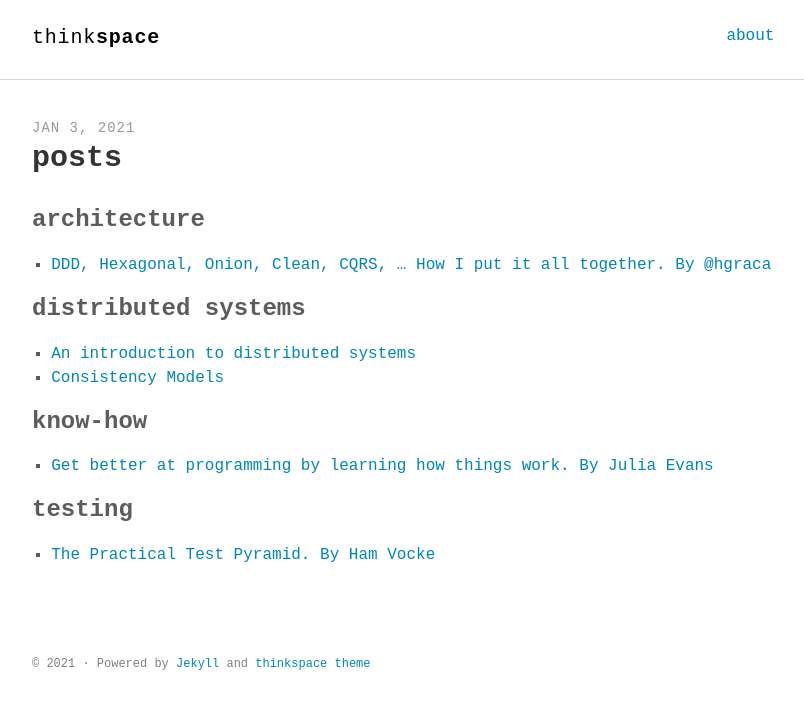
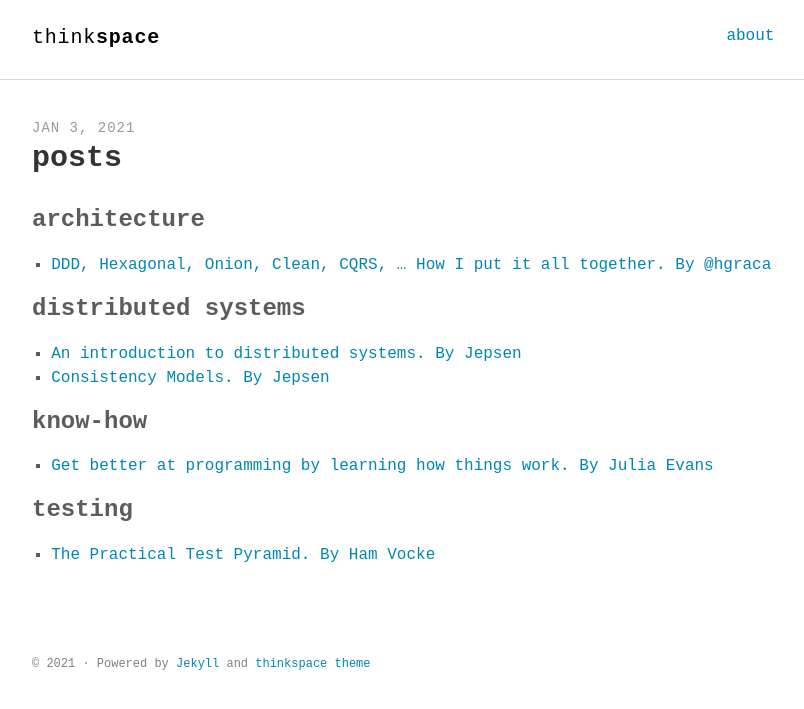
Before and after one commit to km3ll/km3ll.github.io, a Jekyll site: the page built from _posts/2021-01-03-posts.md, in a window 1280 px wide. Shown: the top 709 px of the page, without its empty margins (232-1036 px from the left). Built offline with Jekyll 4.4.1, drawn with Linux system fonts in a browser that asks for light colours; some web fonts are replaced.

Commit message:
Add author name to multiple posts

```diff
--- a/_posts/2021-01-03-posts.md
+++ b/_posts/2021-01-03-posts.md
@@ -12,8 +12,8 @@ keywords: "reference"
 
 ### distributed systems
 
-- [An introduction to distributed systems](https://github.com/aphyr/distsys-class)
-- [Consistency Models](https://jepsen.io/consistency)
+- [An introduction to distributed systems. By Jepsen](https://github.com/aphyr/distsys-class)
+- [Consistency Models. By Jepsen](https://jepsen.io/consistency)
 
 ### know-how
 
```
Also changed, not shown: _posts/2021-01-02-conferences.md (+1 -1 lines).
